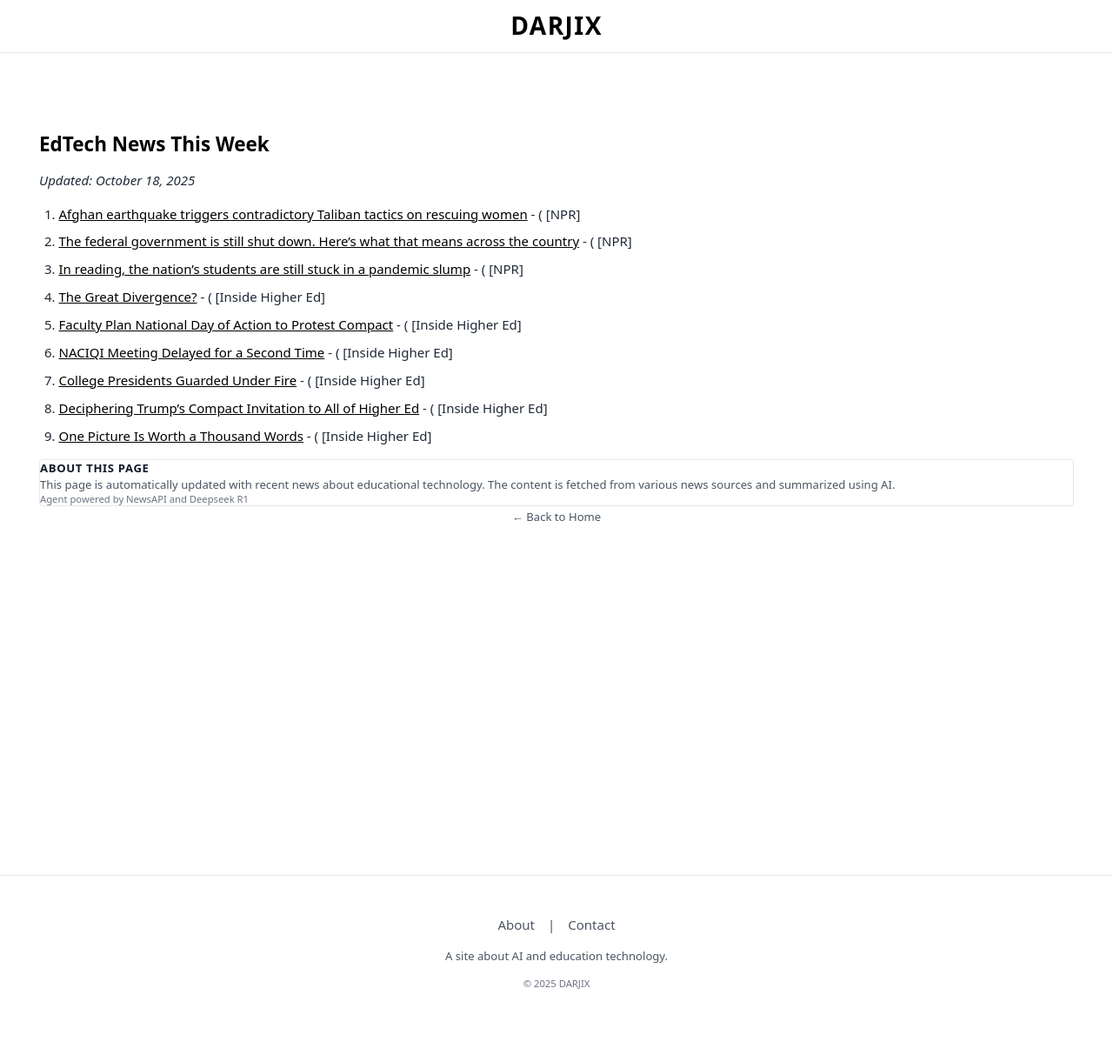
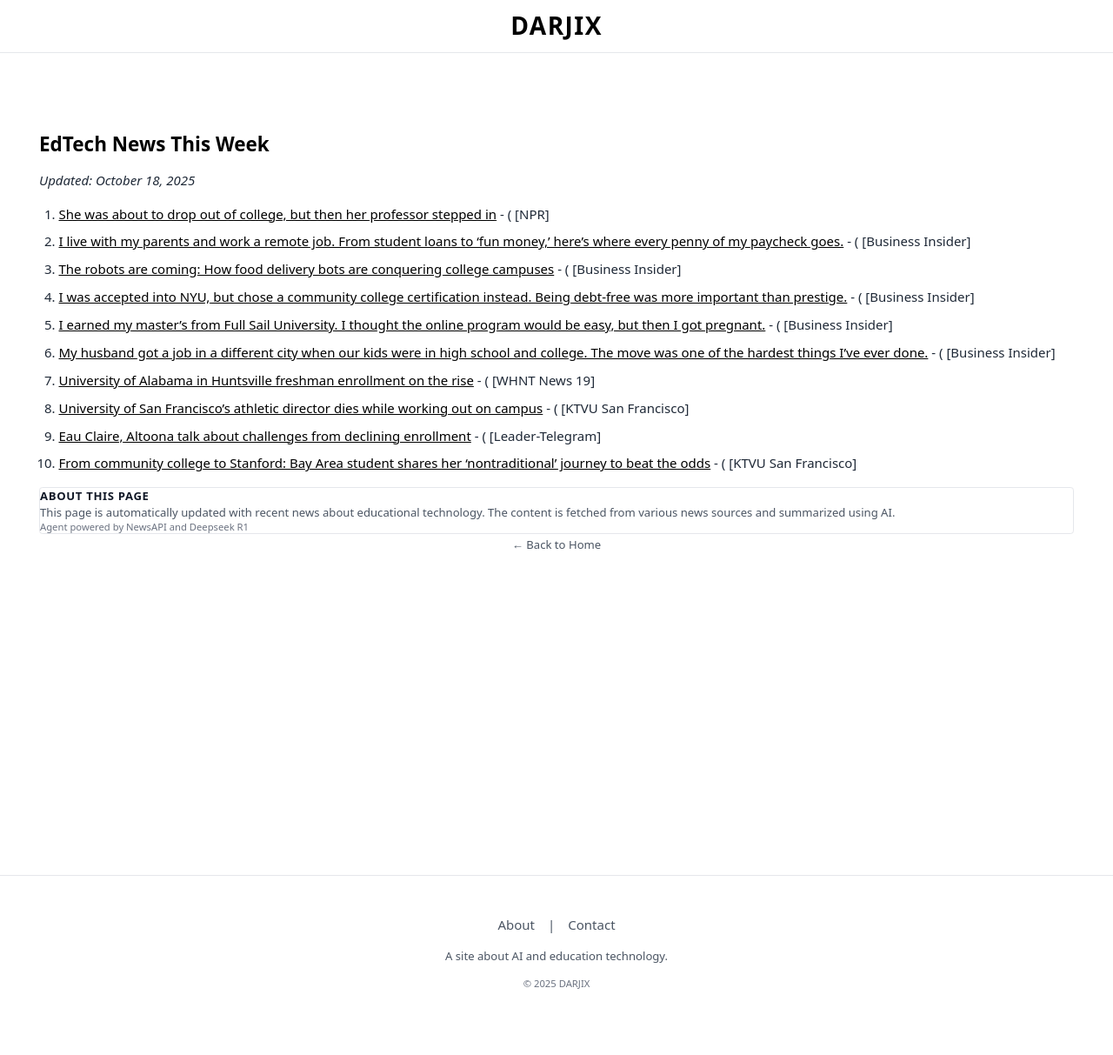
Before and after one commit to saldarji/darjix, a Jekyll site: the page built from news.html, in a window 1280 px wide. Shown: the whole page at 87% size. Built offline with Jekyll 4.4.1, drawn with Linux system fonts in a browser that asks for light colours.

Commit message:
🤖 Auto-update: EdTech News - October 18, 2025

```diff
--- a/_includes/edtech-news.md
+++ b/_includes/edtech-news.md
@@ -1,12 +1,13 @@
 # EdTech News This Week
 *Updated: October 18, 2025*
 
-1. [Afghan earthquake triggers contradictory Taliban tactics on rescuing women](https://www.npr.org/sections/goats-and-soda/2025/10/14/g-s1-92863/afghanistan-taliban-earthquake-women-girls-rescue) - ( [NPR]
-2. [The federal government is still shut down. Here's what that means across the country](https://www.npr.org/2025/10/15/nx-s1-5575134/government-shutdown) - ( [NPR]
-3. [In reading, the nation's students are still stuck in a pandemic slump](https://www.npr.org/2025/10/14/nx-s1-5570756/test-scores-math-reading-students-pandemic) - ( [NPR]
-4. [The Great Divergence?](https://www.insidehighered.com/opinion/views/2025/10/16/great-divergence-across-states-autonomy-opinion) - ( [Inside Higher Ed]
-5. [Faculty Plan National Day of Action to Protest Compact](https://www.insidehighered.com/news/quick-takes/2025/10/16/faculty-plan-national-day-action-protest-compact) - ( [Inside Higher Ed]
-6. [NACIQI Meeting Delayed for a Second Time](https://www.insidehighered.com/news/governance/accreditation/2025/10/14/naciqi-meeting-delayed-government-shutdown) - ( [Inside Higher Ed]
-7. [College Presidents Guarded Under Fire](https://www.insidehighered.com/news/governance/executive-leadership/2025/10/16/college-presidents-guarded-under-fire) - ( [Inside Higher Ed]
-8. [Deciphering Trump’s Compact Invitation to All of Higher Ed](https://www.insidehighered.com/news/government/2025/10/15/trump-opens-compact-all-higher-ed-now-what) - ( [Inside Higher Ed]
-9. [One Picture Is Worth a Thousand Words](https://www.insidehighered.com/opinion/columns/beyond-transfer/2025/10/16/where-are-students-transferring) - ( [Inside Higher Ed]
+1. [She was about to drop out of college, but then her professor stepped in](https://www.npr.org/2025/10/13/nx-s1-5566794/college-dropout-tuition) - ( [NPR]
+2. [I live with my parents and work a remote job. From student loans to 'fun money,' here's where every penny of my paycheck goes.](https://www.businessinsider.com/moved-back-in-with-parents-after-college-save-invest-2025-9) - ( [Business Insider]
+3. [The robots are coming: How food delivery bots are conquering college campuses](https://www.businessinsider.com/how-food-delivery-robots-are-conquering-college-campuses-2025-10) - ( [Business Insider]
+4. [I was accepted into NYU, but chose a community college certification instead. Being debt-free was more important than prestige.](https://www.businessinsider.com/student-turned-down-nyu-debt-free-community-college-path-2025-10) - ( [Business Insider]
+5. [I earned my master's from Full Sail University. I thought the online program would be easy, but then I got pregnant.](https://www.businessinsider.com/earned-masters-full-sail-university-while-pregnant-2025-10) - ( [Business Insider]
+6. [My husband got a job in a different city when our kids were in high school and college. The move was one of the hardest things I've ever done.](https://www.businessinsider.com/family-moved-relocated-kids-high-school-college-2025-10) - ( [Business Insider]
+7. [University of Alabama in Huntsville freshman enrollment on the rise](https://whnt.com/news/huntsville/university-of-alabama-in-huntsville-freshman-enrollment-on-the-rise/) - ( [WHNT News 19]
+8. [University of San Francisco's athletic director dies while working out on campus](https://www.ktvu.com/news/university-san-franciscos-athletic-director-dies) - ( [KTVU San Francisco]
+9. [Eau Claire, Altoona talk about challenges from declining enrollment](https://www.leadertelegram.com/news/local/eau-claire-altoona-talk-about-challenges-from-declining-enrollment/article_9c1e37e6-da1d-4cad-a633-e3e15cffffd3.html) - ( [Leader-Telegram]
+10. [From community college to Stanford: Bay Area student shares her 'nontraditional' journey to beat the odds](https://www.ktvu.com/news/from-community-college-stanford-bay-area-woman-shares-her-nontraditional-journey-beat-odds) - ( [KTVU San Francisco]
```
